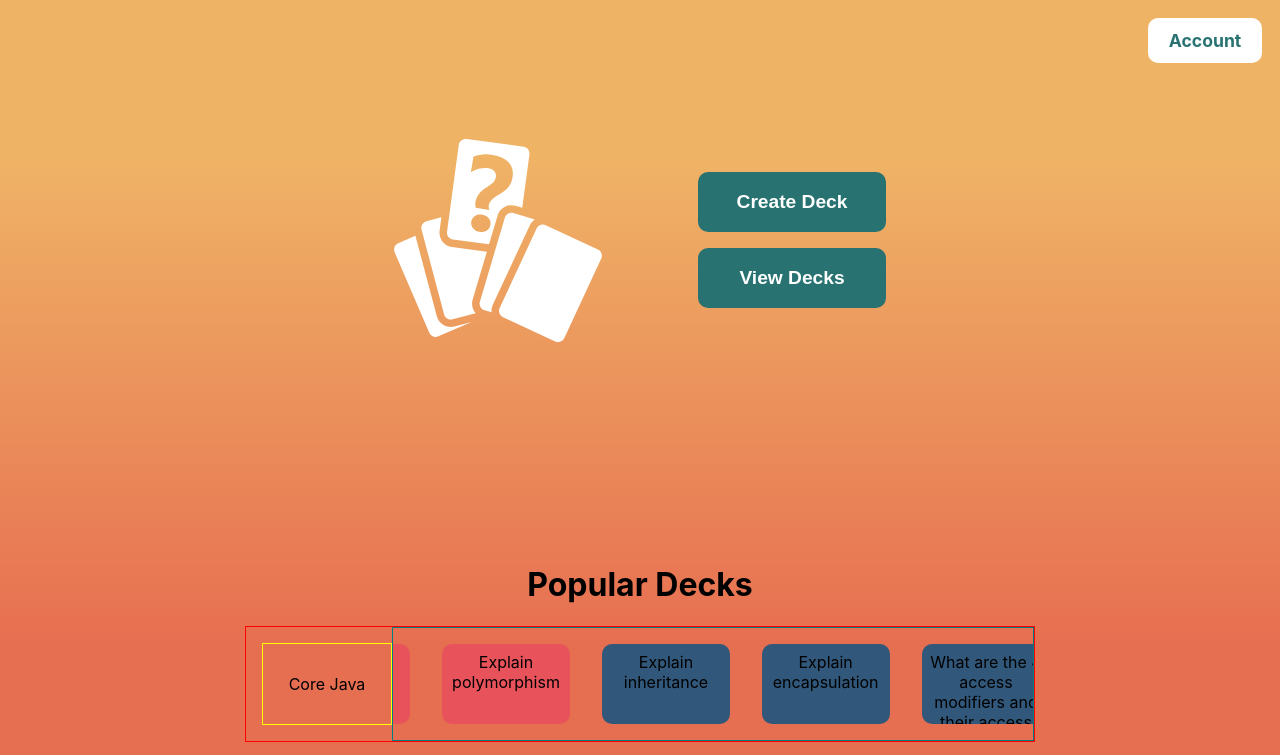
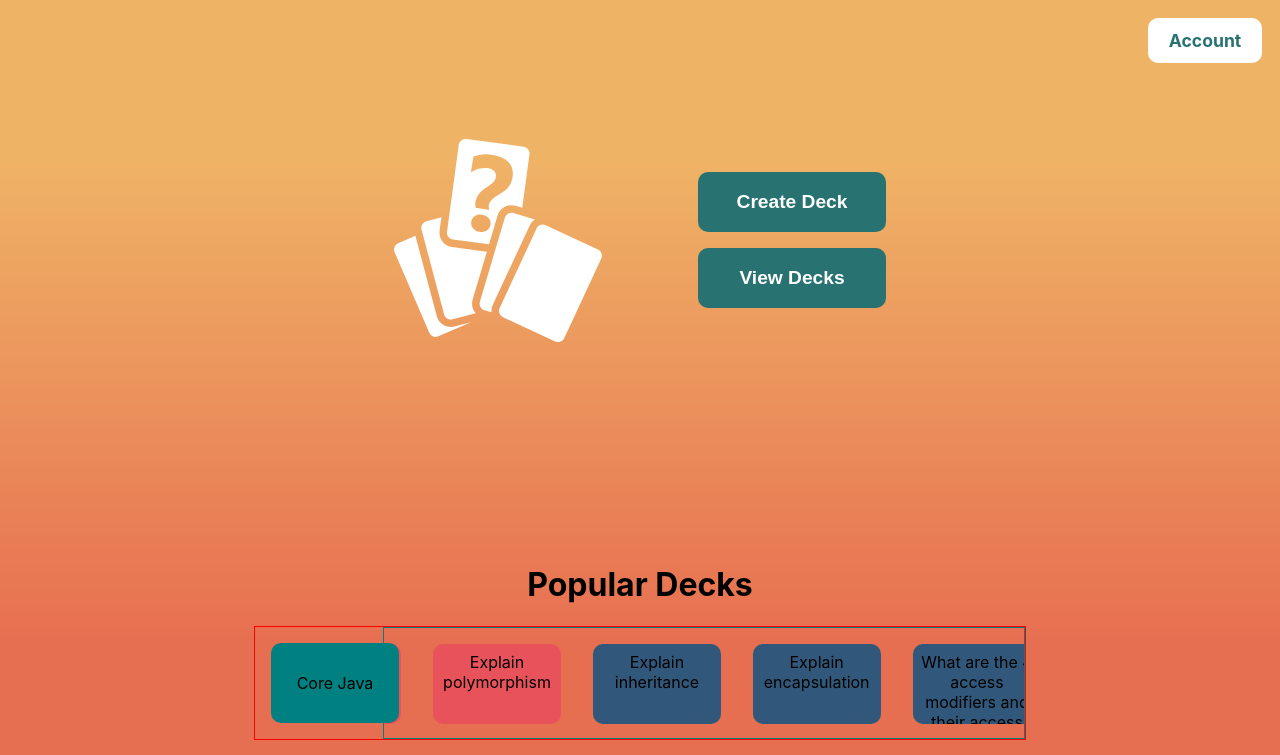
Before and after one commit to michael-mcmasters/Notecards, a React (Create React App) app: page / in a window 1280 px wide. Shown: the top 755 px of the page. Built offline with nearby package versions, Linux system fonts and the light colour scheme.

Commit message:
Have cards go into deck perfectly

```diff
--- a/src/components/homepagetwo/PopularDecks.js
+++ b/src/components/homepagetwo/PopularDecks.js
@@ -98,7 +98,9 @@ const DeckRow = styled.div`
 
 const DeckName = styled.div`
   margin: 1rem;
-  margin-right: 0;
+  margin-right: -1em;
+  z-index: 1;
+
   width: 8rem;
   height: 5rem;
   align-self: flex-start;
@@ -107,7 +109,10 @@ const DeckName = styled.div`
   align-items: center;
   overflow: hidden;
   text-overflow: ellipsis;
-  border: 1px solid yellow;
+
+  /* border: 1px solid yellow; */
+  background-color: teal;
+  border-radius: 10px;
 `;
 
 export default HomePage2;
```
